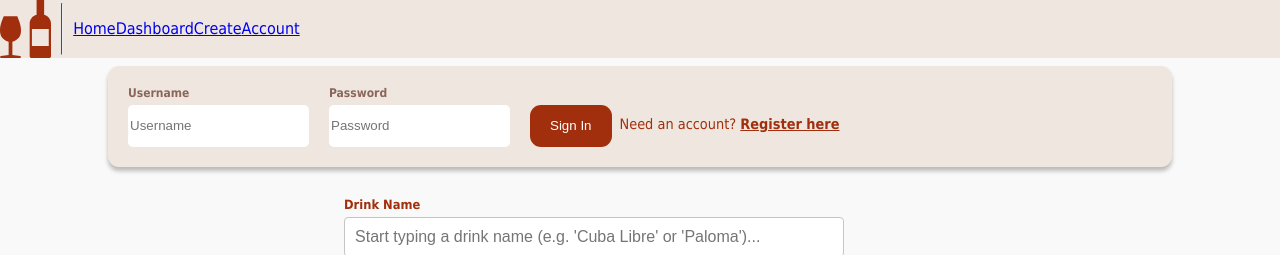
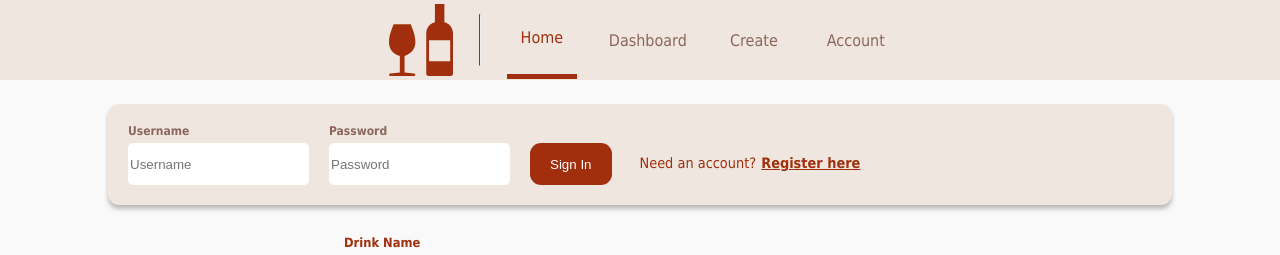
Before and after one commit to cda79/Drinkommunity, a React (Create React App) app in the folder frontend/: page /home in a window 1280 px wide. Shown: the top 255 px of the page. Built offline with nearby package versions, Linux system fonts and the light colour scheme; no server answers; a web font is replaced by a local one.

Commit message:
front-end styling

```diff
--- a/frontend/src/App.css
+++ b/frontend/src/App.css
@@ -29,19 +29,23 @@ html {
   height: 100%;
 }
 
-/* Navigation Header */
+/*--------Navigation Header------------*/
 .logo-container {
-  width: 4vw;
+  height: 90%;
 }
 
 .header-container {
   width: 100%;
-  height: 20%;
+  height: 10vh;
   background-color: var(--header);
   display: flex;
   flex-direction: row;
+
   align-items: center;
-  margin-bottom: 1vh;
+  justify-content: center;
+
+  margin-bottom: 3vh;
+  gap: 1rem;
 }
 
 .plain-line {
@@ -50,7 +54,44 @@ html {
   margin: 0 10px;
 }
 
-/*--------------------*/
+.header-item {
+  height: 90%;
+  display: flex;
+  align-self: center;
+  align-items: center;
+  justify-content: center;
+  flex:1;
+  text-decoration: none;
+  color: var(--text-brown);
+  transition: all 0.25s ease-in-out;
+  border-bottom: 0px solid var(--text-brown);
+}
+
+.header-item:hover {
+  border-bottom: 5px solid var(--text-brown);
+  transition: all 0.25s ease-in-out;
+}
+
+.header-item-active {
+  border-bottom: 5px solid var(--primary-red);
+  height: 90%;
+  display: flex;
+  align-self: center;
+  align-items: center;
+  justify-content: center;
+  flex:1;
+  text-decoration: none;
+  color: var(--primary-red);
+}
+
+.header-wrapper {
+  display: flex;
+  flex-direction: row;
+  height: 100%;
+  width: 30%;
+  gap: 2rem;
+}
+/*--------------------------------------*/
 
 
 .button {
@@ -135,7 +176,6 @@ html {
   border-radius: 5px;
   border: none;
 }
-
 
 /* --------------------- DASHBOARD --------------------- */
 
--- a/frontend/src/Home.js
+++ b/frontend/src/Home.js
@@ -168,14 +168,23 @@ function Home() {
 
   return (
     <div style={styles.pageContainer}>
+      {/* Header */}
       <div className="header-container">
         <img src={logo} alt="Company Logo" className="logo-container" />
         <hr className="plain-line" />
-        <div>
-          <Link to="/home">Home</Link>
-          <Link to="/dashboard">Dashboard</Link>
-          <Link to="/create">Create</Link>
-          <Link to="/account">Account</Link>
+        <div className="header-wrapper">
+          <Link className="header-item-active" to="/home">
+            Home
+          </Link>
+          <Link className="header-item" to="/dashboard">
+            Dashboard
+          </Link>
+          <Link className="header-item" to="/create">
+            Create
+          </Link>
+          <Link className="header-item" to="/account">
+            Account
+          </Link>
         </div>
       </div>
 
@@ -183,8 +192,7 @@ function Home() {
       {!token && (
         <div style={styles.formWrapper}>
           <div style={styles.loginCard}>
-            {error && <div style={styles.errorBanner}>{error}</div>}
-
+            <div style={styles.loginWrapper}>
               <form onSubmit={handleSubmit} className="login-form">
                 <div className="login-input">
                   <label>Username</label>
@@ -211,14 +219,16 @@ function Home() {
                 <button type="submit" className="button">
                   Sign In
                 </button>
-            </form>
-
                 <p style={styles.footerText}>
                   Need an account?{" "}
                   <Link to="/register" style={styles.registerLink}>
                     Register here
                   </Link>
                 </p>
+              </form>
+
+              {error && <div style={styles.errorBanner}>{error}</div>}
+            </div>
           </div>
         </div>
       )}
@@ -306,7 +316,7 @@ const styles = {
   },
   loginCard: {
     width: "80%",
-    flexDirection: "row",
+    flexDirection: "column",
     background: "#EFE7DF",
     display: "flex",
     padding: "20px",
@@ -314,24 +324,27 @@ const styles = {
     boxShadow: "0 4px 4px rgba(0, 0, 0, 0.25)",
     borderRadius: "11px",
   },
+  loginWrapper: {
+    width: "100%",
+    flexDirection: "row",
+  },
   errorBanner: {
-    backgroundColor: "#ffebee",
     color: "#c62828",
-    padding: "10px",
-    borderRadius: "4px",
-    marginBottom: "15px",
-    textAlign: "center",
+    paddingTop: "2px",
   },
   footerText: {
     marginTop: "15px",
     fontSize: "0.9rem",
     marginLeft: "0.5rem",
     color: "#A12F0D",
+    display: "flex",
+    flexDirection: "row",
   },
   registerLink: {
     color: "#A12F0D",
     transition: "all 2s",
     fontWeight: "bold",
+    margin: "0px 5px",
   },
 
   // SEARCH CARD
```
Lines whose indentation alone changed are shown as unchanged.
